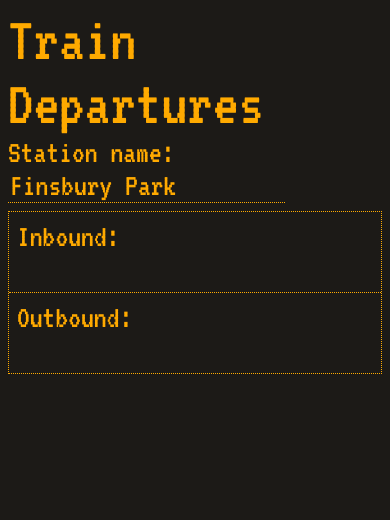
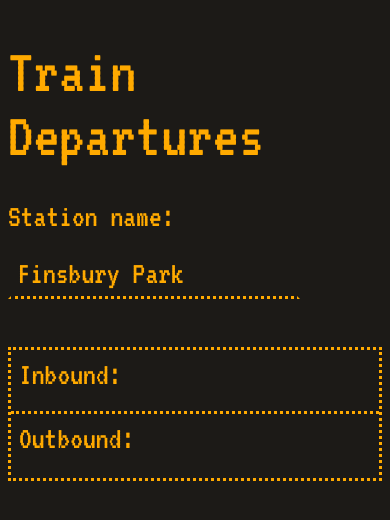
Before and after one commit to FAC-Sixteen/week5-trains, a website: page public/index.html in a window 390 px wide. Drawn offline with Linux system fonts and the light colour scheme; files that its build step writes are made by us from their sources; no server answers.

Commit message:
responsive styling

```diff
--- a/public/index.html
+++ b/public/index.html
@@ -1,27 +1,20 @@
 <!DOCTYPE html>
 <html lang="en">
+
 <head>
   <meta charset="UTF-8" />
   <title>Train Departures</title>
-    <link
-      href="https://fonts.googleapis.com/css?family=VT323"
-      rel="stylesheet"
-    />
+  <link href="https://fonts.googleapis.com/css?family=VT323" rel="stylesheet" />
   <link rel="stylesheet" href="public/normalise.css" />
   <link rel="stylesheet" href="public/styles.css" />
 </head>
 
 <body>
-    <header><h1>Train Departures</h1></header>
   <main>
+    <h1>Train Departures</h1>
     <form class="station-input">
       <label for="user-input">Station name:</label>
-        <input
-          type="text"
-          class="station-input__user-input"
-          id="user-input"
-          value="Finsbury Park"
-        />
+      <input type="text" class="station-input__user-input" id="user-input" value="Finsbury Park" />
     </form>
     <div class="departure-times-container">
       <div class="inbound">
@@ -35,4 +28,5 @@
   <script src="/public/populateDom.js"></script>
   <script src="/public/script.js"></script>
 </body>
+
 </html>
--- a/public/styles.css
+++ b/public/styles.css
@@ -1,31 +1,50 @@
+* {
+  box-sizing: border-box;
+}
+
 body {
   background-color: hsl(30, 10%, 10%);
   color: hsl(40, 100%, 50%);
   font-family: "VT323", monospace;
   font-size: 2em;
   padding: 0.25em;
+  display: flex;
+  flex-direction: column;
+  align-items: center;
 }
 
 h1 {
   font-size: 2em;
+  width: 100%;
+  text-align: left;
+  margin: 0.5em 0;
 }
 
 .station-input__user-input {
   background-color: inherit;
-  /* padding: 0.125em; */
-  border: none;
-  border-bottom: 1px dotted hsl(40, 100%, 50%);
+  box-sizing: border-box;
+  border: 3px solid hsl(30, 10%, 10%);
+  border-bottom: 3px dotted hsl(40, 100%, 50%);
   color: inherit;
   font-family: inherit;
   font-size: inherit;
+  margin: 0.5em 0;
+  padding: 0.20em;
+}
+
+.station-input__user-input:focus {
+  outline: none;
+  border: 3px dotted hsl(40, 100%, 50%);
 }
 
 .departure-times-container {
-  margin-top: 0.25em;
-  border: 1px dotted hsl(40, 100%, 50%);
+  margin: 1em 0;
+  border: 3px dotted hsl(40, 100%, 50%);
   color: inherit;
   font-family: inherit;
   font-size: inherit;
+  line-height: 1em;
+  width: 100%;
 }
 
 .inbound,
@@ -39,12 +58,12 @@
 }
 
 .inbound {
-  border-bottom: 1px dotted hsl(40, 100%, 50%);
+  border-bottom: 3px dotted hsl(40, 100%, 50%);
 }
 
 .dot-spacing {
-  border-bottom: 2px dotted hsl(40, 100%, 50%);
-  margin-bottom: 0.2em;
+  border-bottom: 2px dotted hsl(30, 10%, 10%);
+  margin-bottom: 0.35em;
 }
 
 .train-container {
@@ -52,3 +71,16 @@
   display: grid;
   grid-template-columns: auto 1fr auto;
 }
+
+@media (min-width: 600px) {
+
+  .inbound,
+  .outbound {
+    width: 600px;
+  }
+
+  .dot-spacing {
+    border-bottom: 2px dotted hsl(40, 100%, 50%);
+    margin-bottom: 0.35em;
+  }
+}
```
Lines whose indentation alone changed are shown as unchanged.
